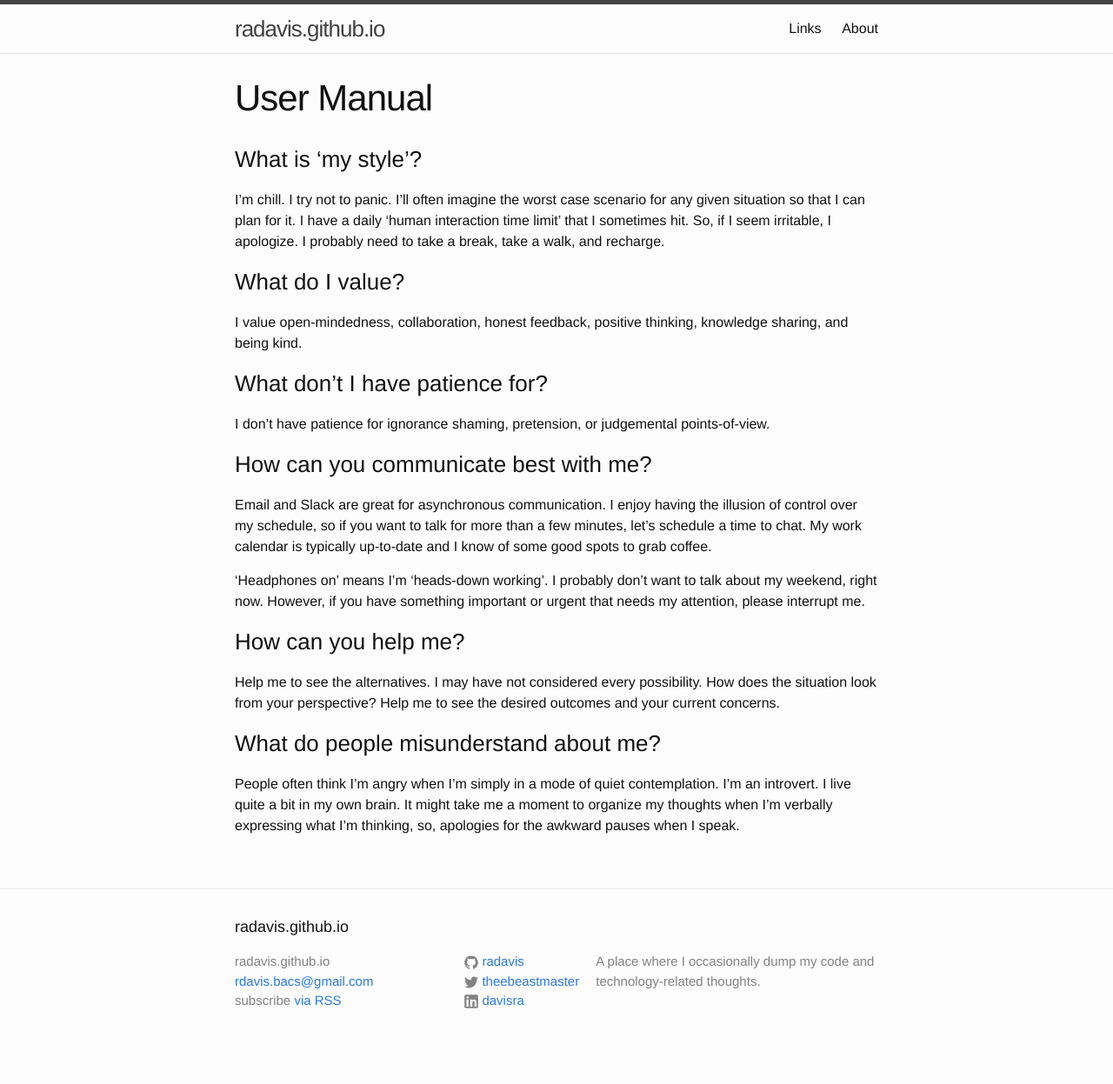
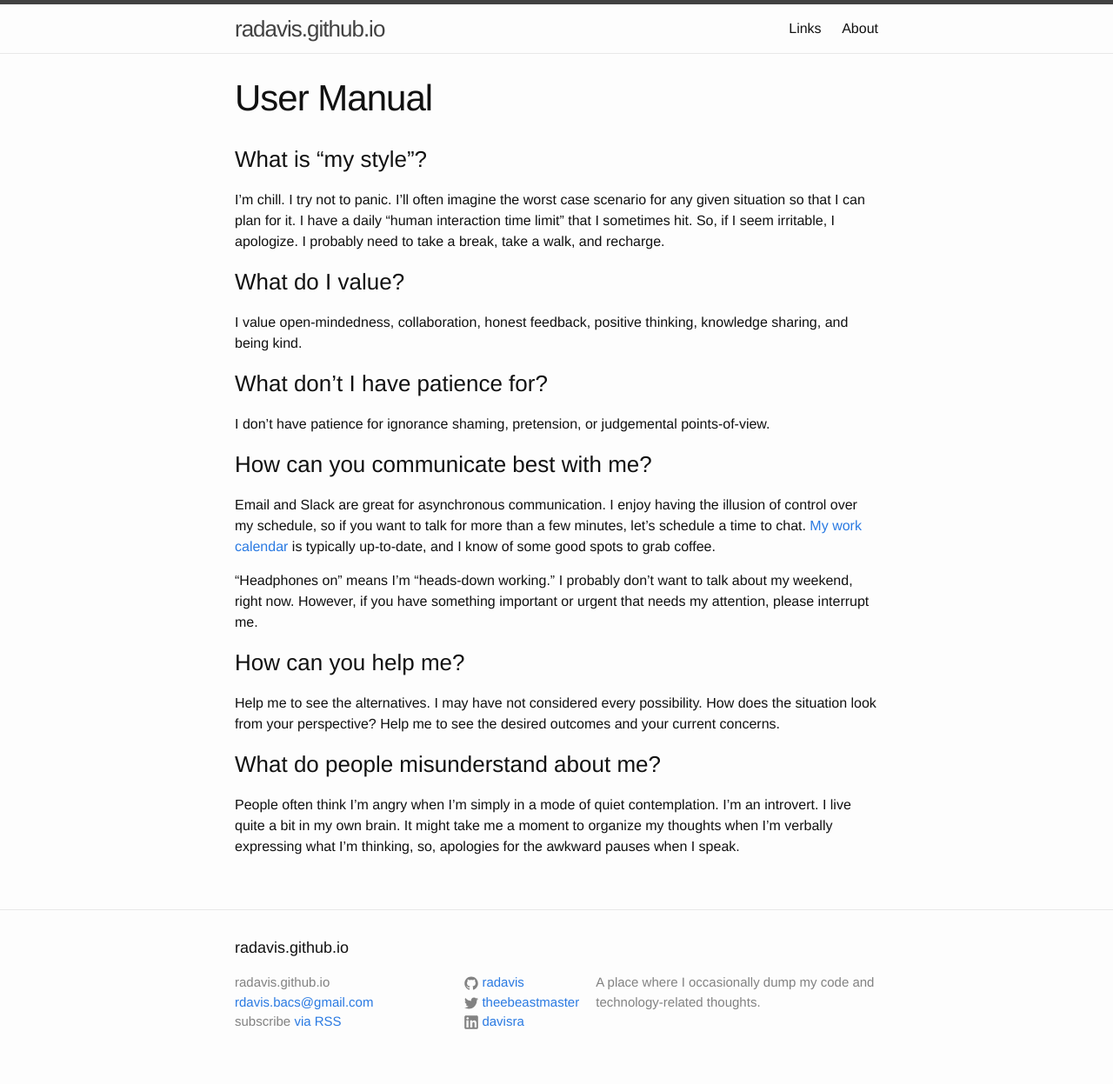
Before and after one commit to radavis/radavis.github.io, a Jekyll site: the page built from user-manual.md, in a window 1280 px wide. Shown: the whole page at 87% size. Built offline with Jekyll 4.4.1, drawn with Linux system fonts in a browser that asks for light colours; before the commit the page ends 1223 px from its top, so only the background shows below that; part of the change alters nothing that is shown.

```diff
--- a/user-manual.md
+++ b/user-manual.md
@@ -4,11 +4,11 @@ title: "User Manual"
 date: 2019-10-25 18:15
 ---
 
-### What is 'my style'?
+### What is "my style"?
 
 I'm chill. I try not to panic. I'll often imagine the worst case scenario for
-any given situation so that I can plan for it. I have a daily 'human interaction
-time limit' that I sometimes hit. So, if I seem irritable, I apologize. I
+any given situation so that I can plan for it. I have a daily "human interaction
+time limit" that I sometimes hit. So, if I seem irritable, I apologize. I
 probably need to take a break, take a walk, and recharge.
 
 
@@ -28,10 +28,11 @@ points-of-view.
 
 Email and Slack are great for asynchronous communication. I enjoy having the
 illusion of control over my schedule, so if you want to talk for more than a
-few minutes, let's schedule a time to chat. My work calendar is typically
-up-to-date and I know of some good spots to grab coffee.
+few minutes, let's schedule a time to chat.
+[My work calendar](https://calendar.google.com/calendar/b/1?cid=cmRhdmlzQGZlYXJzb2wuY29t)
+is typically up-to-date, and I know of some good spots to grab coffee.
 
-'Headphones on' means I'm 'heads-down working'. I probably don't want to talk
+"Headphones on" means I'm "heads-down working." I probably don't want to talk
 about my weekend, right now. However, if you have something important or urgent
 that needs my attention, please interrupt me.
 
```
